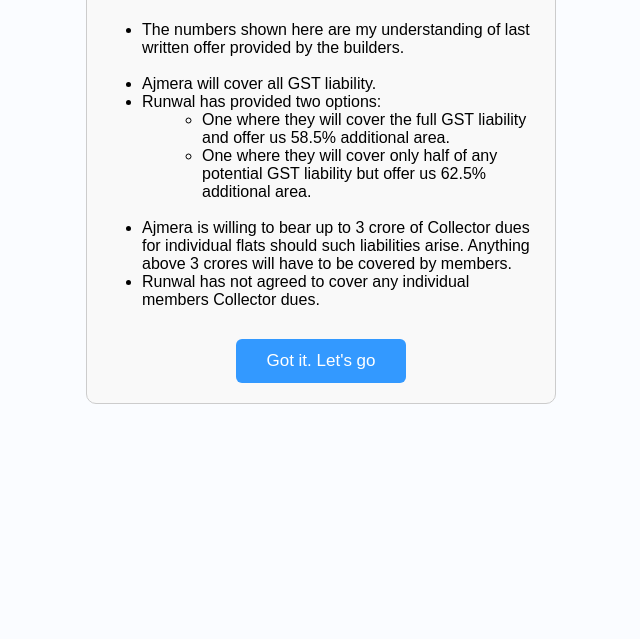
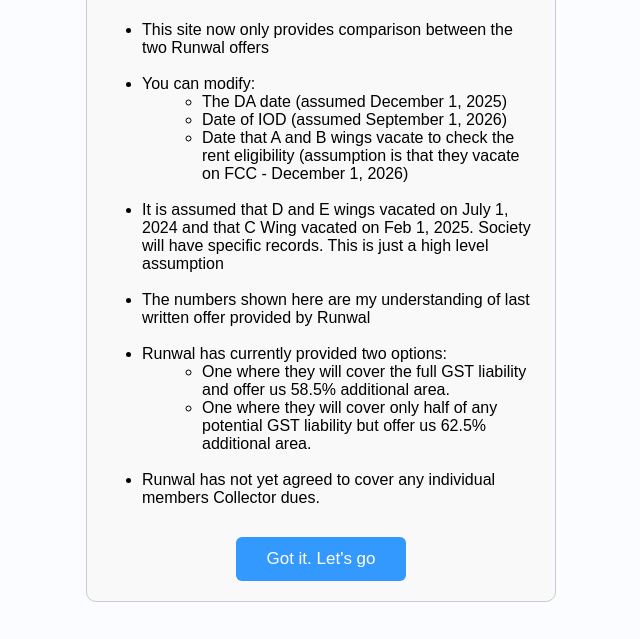
Before and after one commit to gtnewid/eligibilitysite, a plain HTML site: page index.html in a window 1280 px wide. Shown: the part 230-869 px from the top of the page, without its empty margins (319-959 px from the left). Before the commit the page ends 800 px from the top, so only its background shows below. Drawn offline with Linux system fonts and the light colour scheme.

Commit message:
Updated opening page message

```diff
--- a/index.html
+++ b/index.html
@@ -203,11 +203,22 @@
 <div style="text-align:center; font-size:2em; color:#b60000; font-weight:bold; margin:18px 0 24px 0; background:#ffeaea; border-radius:8px; padding:12px;">
   This is not an official site.
 </div>
-    <li>The numbers shown here are my understanding of last written offer provided by the builders.</li>
+    <li>This site now only provides comparison between the two Runwal offers</li>
     <br>
-
-        <li>Ajmera will cover all GST liability.</li>
-        <li>Runwal has provided two options:
+        <li>You can modify:
+          <ul style="margin-left:20px;">
+                  	<li> The DA date (assumed December 1, 2025) </li>
+        	<li> Date of IOD (assumed September 1, 2026) </li>
+        	<li> Date that A and B wings vacate to check the rent eligibility (assumption is that they vacate on FCC - December 1, 2026)</li>
+        	</ul>
+        	</li>
+<br>
+    <li>It is assumed that D and E wings vacated on July 1, 2024 and that C Wing vacated on Feb 1, 2025. Society will have specific records. This is just a high level assumption</li>
+<br>
+    <li>The numbers shown here are my understanding of last written offer provided by Runwal</li>
+    <br>
+
+        <li>Runwal has currently provided two options:
           <ul style="margin-left:20px;">
             <li>One where they will cover the full GST liability and offer us 58.5% additional area.</li>
             <li>One where they will cover only half of any potential GST liability but offer us 62.5% additional area.</li>
@@ -215,8 +226,7 @@
         </li>
 
     <br>
-    <li>Ajmera is willing to bear up to 3 crore of Collector dues for individual flats should such liabilities arise. Anything above 3 crores will have to be covered by members.</li>
-    <li>Runwal has not agreed to cover any individual members Collector dues.</li>
+    <li>Runwal has not yet agreed to cover any individual members Collector dues.</li>
   </ul>
   <button id="letsGoBtn" style="margin:30px auto 0 auto; display:block; padding:12px 30px; font-size:17px; background:#3399ff; color:#fff; border:none; border-radius:6px; cursor:pointer;">
     Got it. Let's go
```
